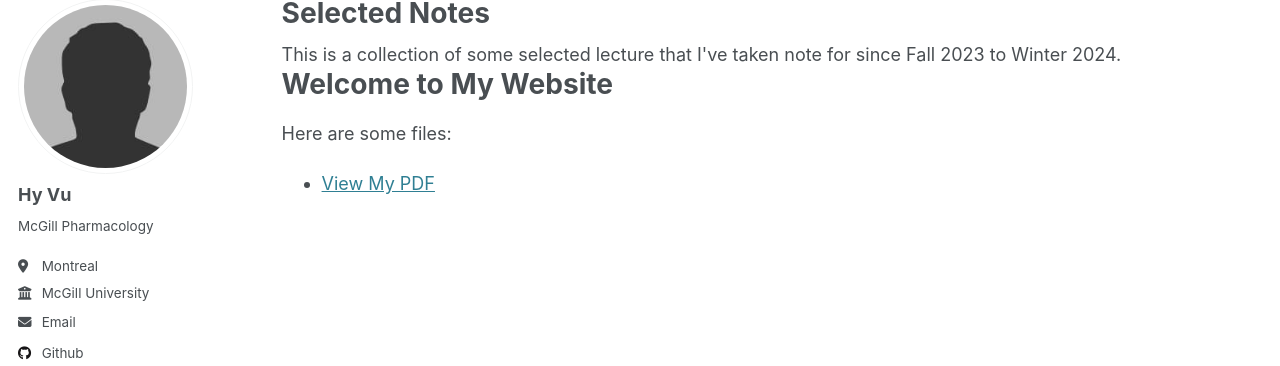
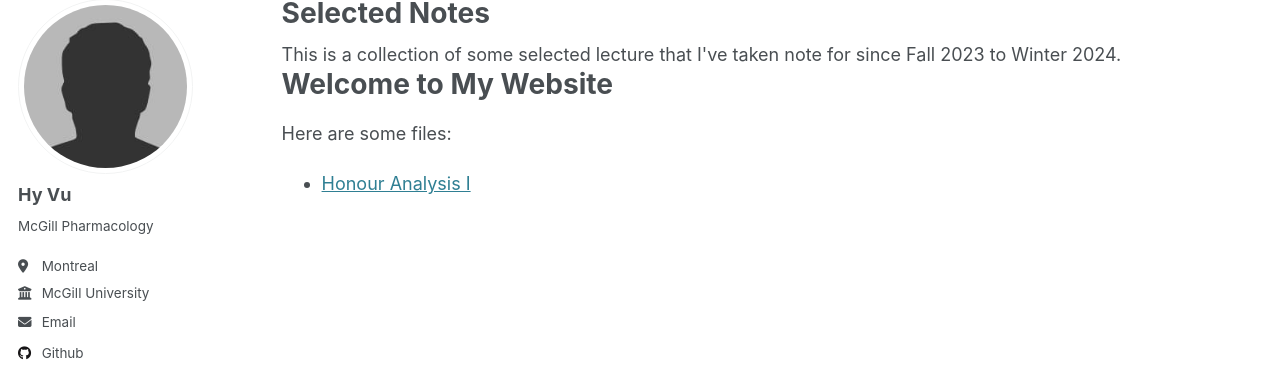
Before and after one commit to Hy-Vu/Hy-Vu.github.io, a Jekyll site: the page built from _pages/lecture-notes.html, in a window 1280 px wide. Shown: the part 107-473 px from the top of the page. Built offline with Jekyll 4.4.1, drawn with Linux system fonts in a browser that asks for light colours.

Commit message:
Update lecture-notes.html

```diff
--- a/_pages/lecture-notes.html
+++ b/_pages/lecture-notes.html
@@ -13,7 +13,7 @@ This is a collection of some selected lecture that I've taken note for since Fal
     <h1>Welcome to My Website</h1>
     <p>Here are some files:</p>
     <ul>
-        <li><a href="https://hy-vu.github.io/lecture-notes/U2S1_Honour_Analysis_I (2).pdf" target="_blank">View My PDF</a></li>
+        <li><a href="https://Hy-Vu.github.io/PDFs/U2S1_Honour_Analysis_I (2).pdf" target="_blank">Honour Analysis I</a></li>
     </ul>
 </body>
 </html>
```
